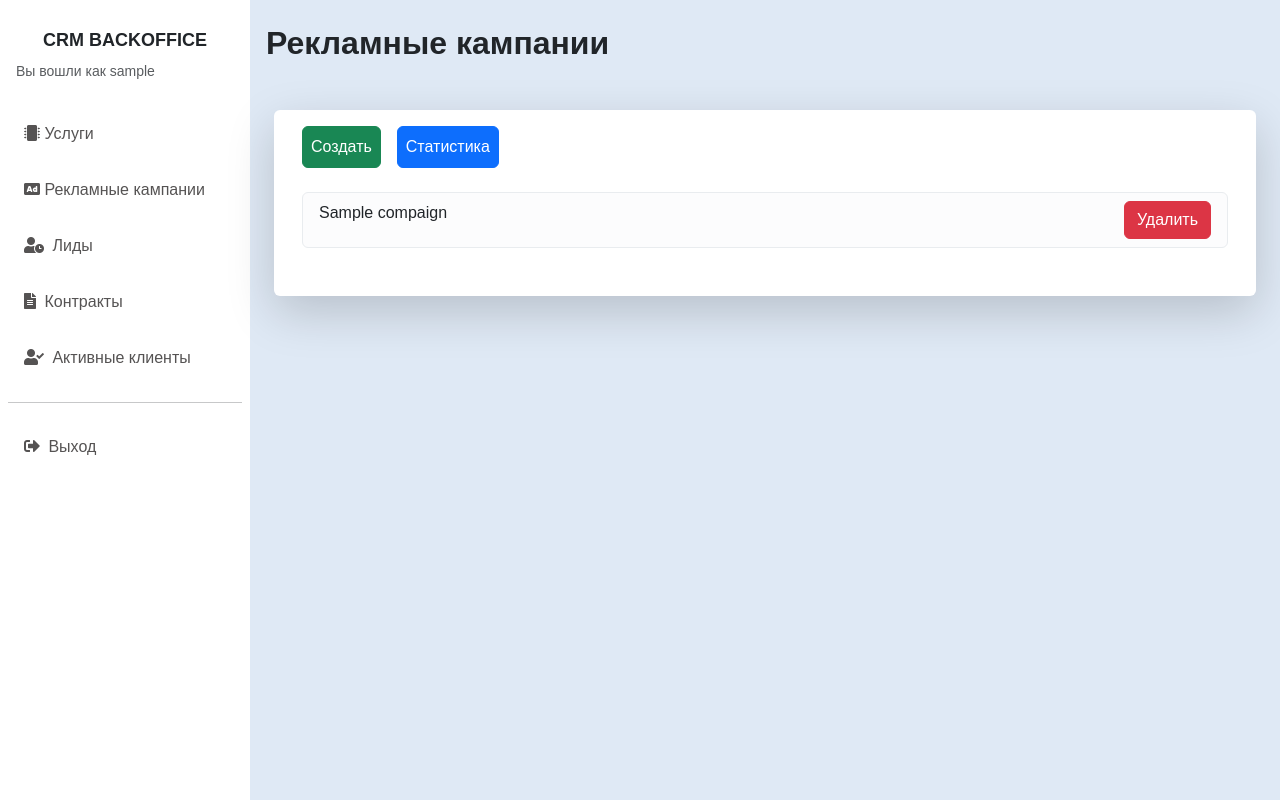
After one commit to VladislavPetrusenko/CRM_system, a Django app: page /compaigns/ in a window 1280 px wide. The commit adds this page. Run offline with Django 5.2, Linux system fonts and the light colour scheme; a user stored in the database is signed in; tables that the repository leaves empty hold one stand-in row (values such as "Sample post"); parts of the project's set-up code (start-up, migrations or seed data) failed here and were passed over.

Commit message:
Реализовал CRUD рекламных кампаний

```diff
--- a/compaigns/models.py
+++ b/compaigns/models.py
@@ -1,5 +1,6 @@
 from django.db import models
 from services.models import Service
+from django.urls import reverse
 
 
 class Compaign(models.Model):
@@ -17,11 +18,14 @@ class Compaign(models.Model):
     channel = models.CharField(max_length=50, choices=CHANNELS, verbose_name="Канал продвижения")
     budget = models.DecimalField(max_digits=12, decimal_places=2, verbose_name="Бюджет на рекламу")
 
-
     def __str__(self):
         return self.name
-
 
     class Meta:
         verbose_name = "Рекламная кампания"
         verbose_name_plural = "Рекламные кампании"
+
+
+    def get_absolute_url(self):
+        """URL детальной страницы кампании."""
+        return reverse("compaign_detail", kwargs={"pk": self.pk})
--- a/compaigns/urls.py
+++ b/compaigns/urls.py
@@ -0,0 +1,11 @@
+from django.urls import path
+from .views import CompaignCreateView, CompaignDeleteView, CompaignDetailView, CompaignListView, CompaignUpdateView
+
+
+urlpatterns = [
+    path('', CompaignListView.as_view(), name='compaigns_list'),
+    path('create/', CompaignCreateView.as_view(), name='compaign_create'),
+    path('<int:pk>/', CompaignDetailView.as_view(), name='compaign_detail'),
+    path('<int:pk>/update/', CompaignUpdateView.as_view(), name='compaign_update'),
+    path('<int:pk>/delete/', CompaignDeleteView.as_view(), name='compaign_delete')
+]
--- a/compaigns/views.py
+++ b/compaigns/views.py
@@ -1,3 +1,50 @@
-from django.shortcuts import render
+from django.contrib.auth.mixins import PermissionRequiredMixin
+from django.urls import reverse_lazy
+from django.views.generic import CreateView, DeleteView, DetailView, ListView, UpdateView
+from .forms import CompaignForm
+from .models import Compaign
 
-# Create your views here.
+
+class CompaignListView(PermissionRequiredMixin, ListView):
+    """Страница списка рекламных кампаний."""
+    permission_required = 'compaigns.view_compaign'
+    model = Compaign
+
+
+class CompaignDetailView(PermissionRequiredMixin, DetailView):
+    """Детальная страница кампании: неизменяемая форма и кнопки действий."""
+    permission_required = 'compaigns.view_compaign'
+    model = Compaign
+
+
+    def get_context_data(self, **kwargs):
+        """Готовит форму с данными кампании и выключенными полями."""
+        context = super().get_context_data(**kwargs)
+        form = CompaignForm(instance=self.object)
+        for field in form.fields.values():
+            field.widget.attrs['disabled'] = True
+        context['form'] = form
+        return context
+
+
+class CompaignCreateView(PermissionRequiredMixin, CreateView):
+    """Страница создания рекламной кампании."""
+    permission_required = 'compaigns.add_compaign'
+    model = Compaign
+    form_class = CompaignForm
+    template_name = 'compaigns/compaign_create.html'
+
+
+class CompaignUpdateView(PermissionRequiredMixin, UpdateView):
+    """Страница редактирования рекламной кампании."""
+    permission_required = 'compaigns.change_compaign'
+    model = Compaign
+    form_class = CompaignForm
+    template_name = 'compaigns/compaign_update.html'
+
+
+class CompaignDeleteView(PermissionRequiredMixin, DeleteView):
+    """Страница подтверждения удаления рекламной кампании."""
+    permission_required = 'compaigns.delete_compaign'
+    model = Compaign
+    success_url = reverse_lazy('compaigns_list')
--- a/config/urls.py
+++ b/config/urls.py
@@ -12,7 +12,8 @@ urlpatterns = [
     path('admin/', admin.site.urls),
     path("", HomeView.as_view(), name="home"),
     path("accounts/", include("accounts.urls")),
-    path("services/", include("services.urls"))
+    path("services/", include("services.urls")),
+    path('compaigns/', include('compaigns.urls'))
 ]
 
 if settings.DEBUG:
--- a/templates/_base.html
+++ b/templates/_base.html
@@ -30,8 +30,8 @@
                 <span><i class="fas fa-microchip"></i></span><span class="ml-1"> Услуги</span>
             </a></li>
             {% endif %}
-            {% if perms.compaigns.view_campaign %}
-            <li><a href="/campaigns/" class="bar-item text-decoration-none px-3 py-3 d-block">
+            {% if perms.compaigns.view_compaign %}
+            <li><a href="/compaigns/" class="bar-item text-decoration-none px-3 py-3 d-block">
                 <span><i class="fas fa-ad"></i></span><span class="ml-1"> Рекламные кампании</span>
             </a></li>
             {% endif %}
--- /dev/null
+++ b/templates/compaigns/compaign_list.html
@@ -0,0 +1,28 @@
+{% extends "_base.html" %}
+
+{% block content %}
+<h2 class="fw-bold">Рекламные кампании</h2>
+<div class="row bg-white px-3 py-3 mx-2 my-5 rounded pb-5 shadow-lg">
+    <div class="hstack gap-3 pb-4">
+        {% if perms.compaigns.add_compaign %}
+        <a href="{% url 'compaign_create' %}" class="btn btn-success p-2">Создать</a>
+        {% endif %}
+        <a href="/compaigns/statistic/" class="btn btn-primary p-2">Статистика</a>
+    </div>
+    <div class="col">
+        <ul class="list-group">
+            {% for compaign in compaign_list %}
+            <li class="list-group-item list-group-item-light d-flex justify-content-between">
+                <a href="{% url 'compaign_detail' pk=compaign.pk %}"
+                   class="text-decoration-none link-dark">{{ compaign.name }}</a>
+                {% if perms.compaigns.delete_compaign %}
+                <a href="{% url 'compaign_delete' pk=compaign.pk %}" class="btn btn-danger">Удалить</a>
+                {% endif %}
+            </li>
+            {% empty %}
+            <li class="list-group-item list-group-item-light">Кампаний пока нет</li>
+            {% endfor %}
+        </ul>
+    </div>
+</div>
+{% endblock %}
```
Also changed, not shown: compaigns/forms.py (added, +17 -0 lines), templates/compaigns/compaign_confirm_delete.html (added, +16 -0 lines), templates/compaigns/compaign_create.html (added, +16 -0 lines), templates/compaigns/compaign_detail.html (added, +25 -0 lines), templates/compaigns/compaign_update.html (added, +16 -0 lines).
